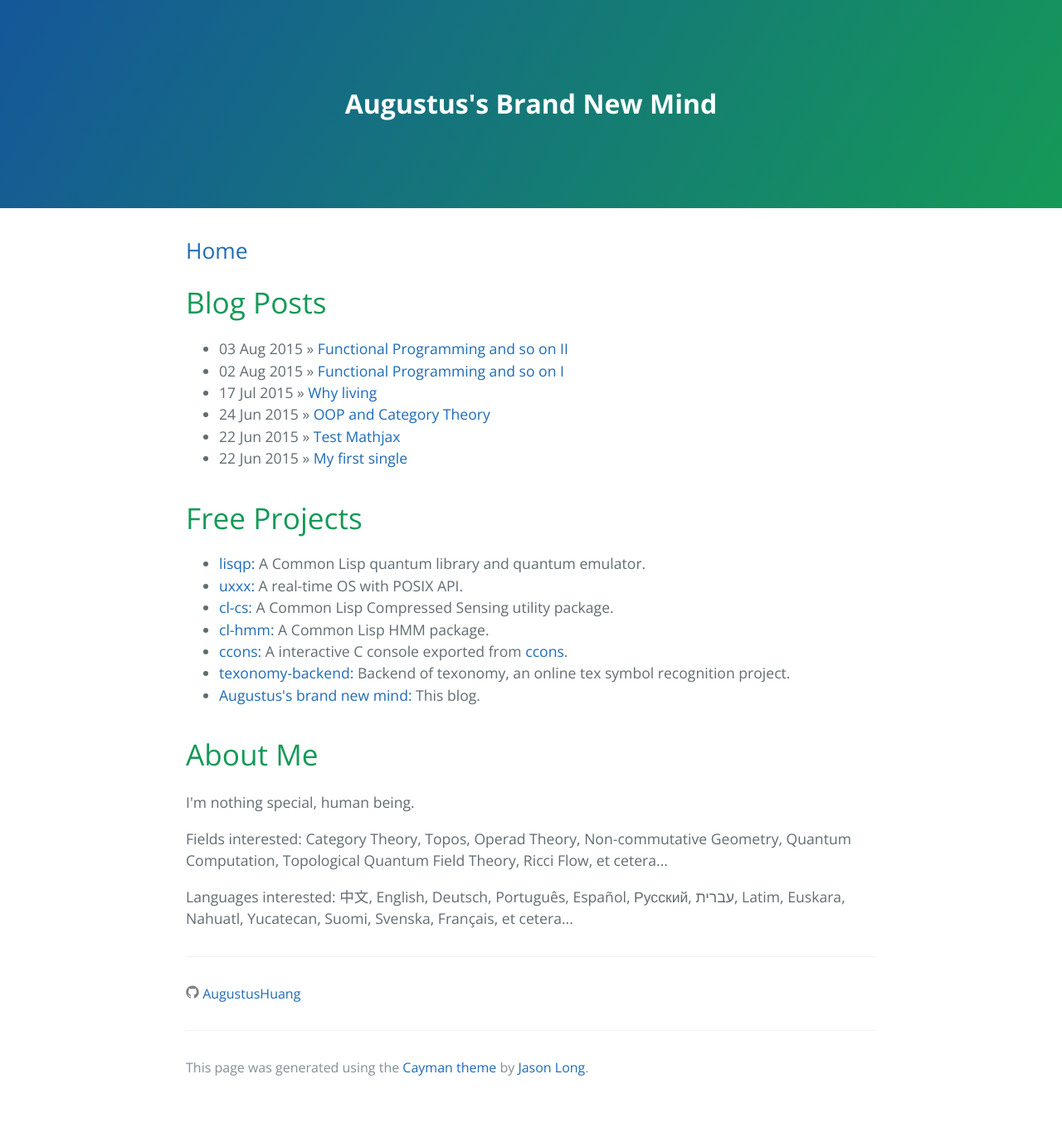
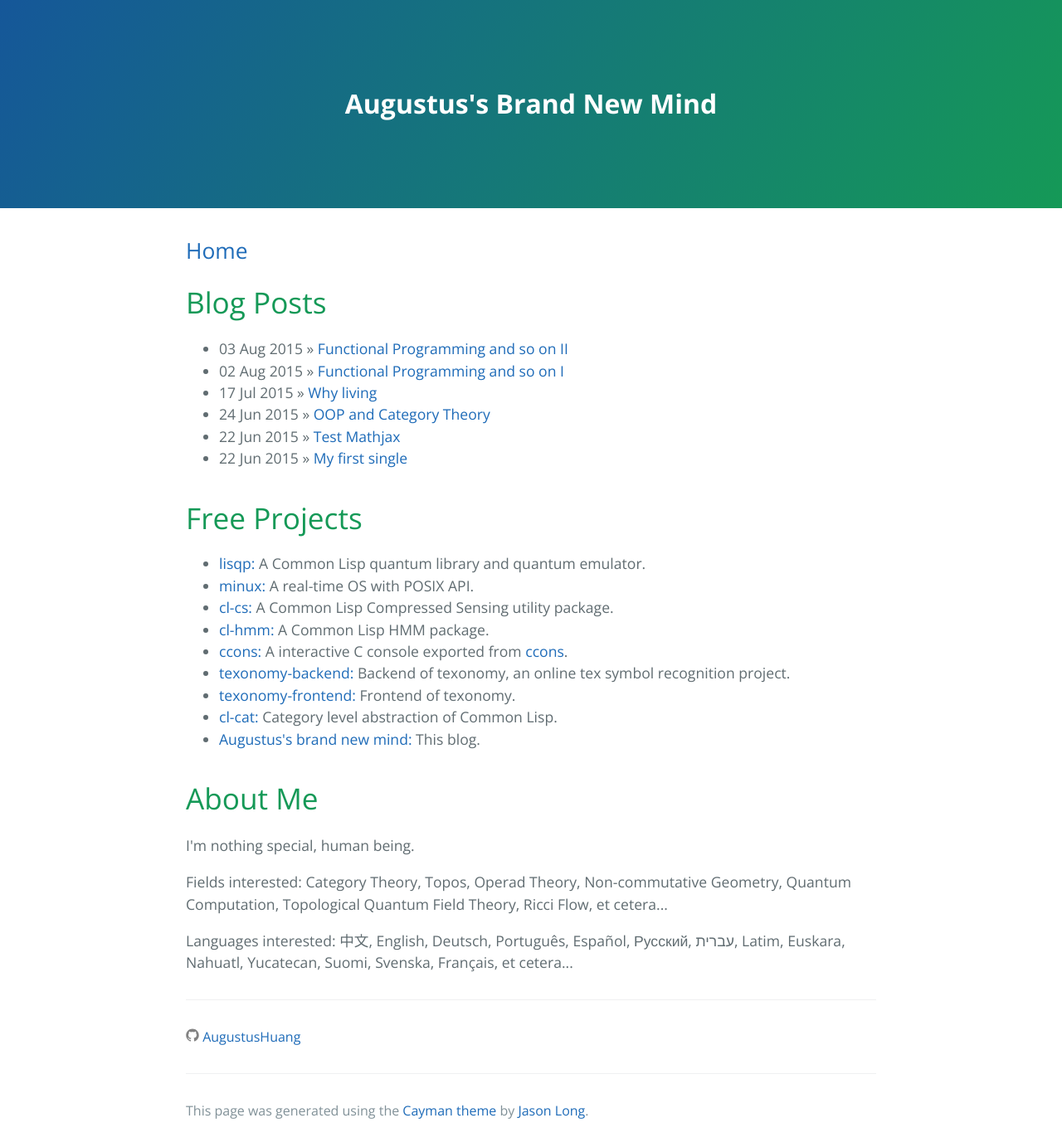
Before and after one commit to AugustusHuang/AugustusHuang.github.io, a Jekyll site: the page built from index.html, in a window 1280 px wide. Shown: the whole page at 83% size. Built offline with Jekyll 4.4.1, drawn with Linux system fonts in a browser that asks for light colours; before the commit the page ends 1331 px from its top, so only the background shows below that.

Commit message:
Add new projects of mine in index

```diff
--- a/index.html
+++ b/index.html
@@ -14,11 +14,13 @@ title: Augustus's Brand New Mind
 	<h1>Free Projects</h1>
 	<ul class="posts">
 		<li><a href="https://github.com/AugustusHuang/lisqp/">lisqp:</a> A Common Lisp quantum library and quantum emulator.</li>
-		<li><a href="https://github.com/AugustusHuang/uxxx/">uxxx:</a> A real-time OS with POSIX API.</li>
+		<li><a href="https://github.com/AugustusHuang/uxxx/">minux:</a> A real-time OS with POSIX API.</li>
 		<li><a href="https://github.com/AugustusHuang/cl-cs/">cl-cs:</a> A Common Lisp Compressed Sensing utility package.</li>
 		<li><a href="https://github.com/AugustusHuang/cl-hmm/">cl-hmm:</a> A Common Lisp HMM package.</li>
 		<li><a href="https://github.com/AugustusHuang/ccons/">ccons:</a> A interactive C console exported from <a href="http://code.google.com/p/ccons/">ccons</a>.</li>
 		<li><a href="https://github.com/AugustusHuang/texonomy-backend/">texonomy-backend:</a> Backend of texonomy, an online tex symbol recognition project.</li>
+		<li><a href="https://github.com/AugustusHuang/texonomy-frontend/">texonomy-frontend:</a> Frontend of texonomy.</li>
+		<li><a href="https://github.com/AugustusHuang/cl-cat/">cl-cat:</a> Category level abstraction of Common Lisp.</li>
 		<li><a href="https://github.com/AugustusHuang/AugustusHuang.github.io/">Augustus's brand new mind:</a> This blog.</li>
 	</ul>
 
```
